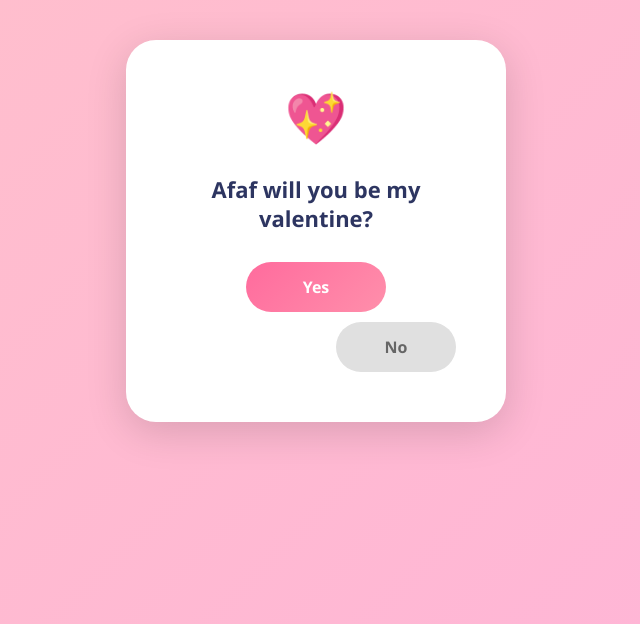
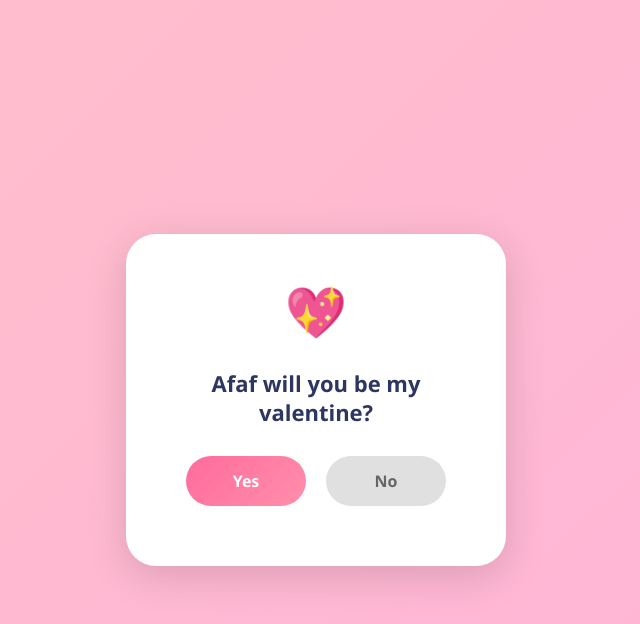
Before and after one commit to lyeschalal/yanis_sv, a React (Vite) app: page / in a window 1280 px wide. Shown: the top 624 px of the page, without its empty margins (324-964 px from the left). Built offline with nearby package versions, Linux system fonts and the light colour scheme.

Commit message:
Fix layout - center card, align buttons horizontally with same dimensions, avatars inside card

```diff
--- a/src/App.css
+++ b/src/App.css
@@ -20,11 +20,11 @@ body {
 .valentine-container {
   display: flex;
   flex-direction: column;
-  justify-content: flex-start;
+  justify-content: center;
   align-items: center;
   min-height: 100vh;
   width: 100vw;
-  padding: 40px 20px 20px 20px;
+  padding: 20px;
   position: relative;
 }
 
@@ -68,11 +68,13 @@ body {
 
 .buttons-container {
   display: flex;
-  flex-direction: column;
+  flex-direction: row;
   gap: 20px;
+  justify-content: center;
   align-items: center;
   position: relative;
-  min-height: 120px;
+  min-height: 50px;
+  margin-bottom: 20px;
 }
 
 .btn {
@@ -84,12 +86,16 @@ body {
   transition: all 0.4s ease;
   font-weight: bold;
   position: relative;
+  width: 120px;
+  height: 50px;
+  display: flex;
+  justify-content: center;
+  align-items: center;
 }
 
 .btn-yes {
   background: linear-gradient(135deg, #ff6b9d 0%, #ff8fab 100%);
   color: white;
-  width: 140px;
   z-index: 10;
 }
 
@@ -105,10 +111,7 @@ body {
 .btn-no {
   background: #e0e0e0;
   color: #666;
-  width: 120px;
-  position: absolute;
-  right: 20px;
-  top: 60px;
+  position: relative;
 }
 
 .btn-no:hover {
@@ -117,26 +120,26 @@ body {
 
 /* Avatars en bas du container */
 .avatar-container {
-  position: absolute;
-  bottom: -120px;
-  left: 50%;
-  transform: translateX(-50%);
+  position: relative;
   text-align: center;
   animation: popUp 0.6s cubic-bezier(0.34, 1.56, 0.64, 1) forwards;
   z-index: 5;
+  margin-top: 20px;
+  padding-top: 20px;
+  border-top: 1px solid #f0f0f0;
 }
 
 @keyframes popUp {
   0% {
     opacity: 0;
-    transform: translateX(-50%) scale(0);
+    transform: scale(0);
   }
   50% {
     opacity: 1;
   }
   100% {
     opacity: 1;
-    transform: translateX(-50%) scale(1);
+    transform: scale(1);
   }
 }
 
@@ -145,6 +148,7 @@ body {
   height: 80px;
   object-fit: contain;
   display: block;
+  margin: 0 auto;
 }
 
 .avatar-text {
```
